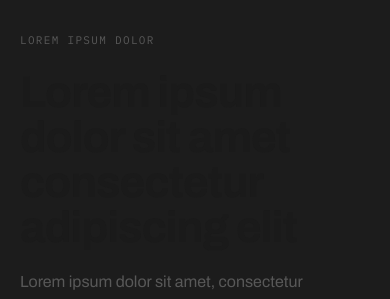
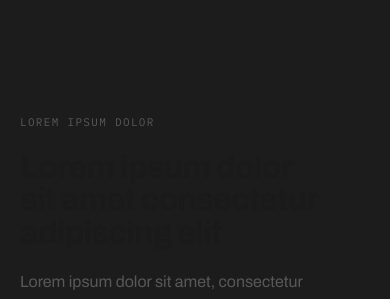
Before and after one commit to Pot-Thief/hca-company-profile, a Next.js app: page /preview in a window 390 px wide. Shown: the part 139-438 px from the top of the page. Built offline with nearby package versions, Linux system fonts and the light colour scheme.

Commit message:
reduce the display minimum so the mobile headline stops stacking

```diff
--- a/src/app/globals.css
+++ b/src/app/globals.css
@@ -34,7 +34,7 @@
      middle shrank, so the distance between the largest and smallest type is
      what carries the confidence. Display stays capped because above 5rem the
      headline needs a line box wider than the page and starts stacking. */
-  --text-display: clamp(2.75rem, 6vw, 5rem);
+  --text-display: clamp(2rem, 6vw, 5rem);
   --text-h2: clamp(1.75rem, 3.2vw, 2.5rem);
   --text-h3: 1.125rem;
   --text-body: 1rem;
--- a/src/components/sections/Hero.tsx
+++ b/src/components/sections/Hero.tsx
@@ -30,8 +30,8 @@ export function Hero({ eyebrow, headline, subheadline, backgroundImage, actions
       <div className="relative mx-auto w-full max-w-page px-[var(--space-gutter)] pb-[var(--space-section)] pt-[calc(var(--nav-h)+var(--space-section))]">
         {/* The headline spans the page container. `max-w-measure` is 62ch at
             body size, a reading measure, and constraining display type to it
-            stacks a 53-character headline into six lines. Only the prose below
-            takes the measure. */}
+            stacks a long headline into six lines. Only the prose below takes
+            the measure. */}
         <div>
           {eyebrow ? (
             <p className="font-mono text-label uppercase tracking-label text-on-surface-muted">
@@ -39,7 +39,7 @@ export function Hero({ eyebrow, headline, subheadline, backgroundImage, actions
             </p>
           ) : null}
 
-          <h1 className="mt-[var(--space-block)] max-w-[24ch] type-display text-display leading-display text-on-surface text-balance">
+          <h1 className="mt-[var(--space-block)] type-display text-display leading-display text-on-surface text-balance">
             {headline}
           </h1>
 
```
